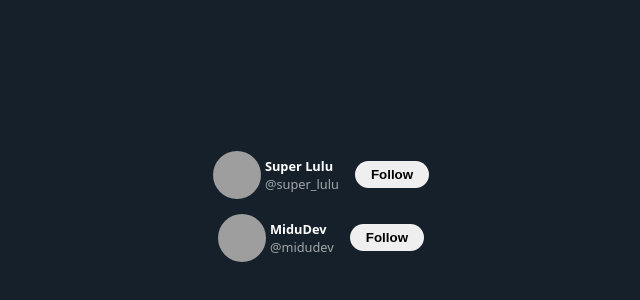
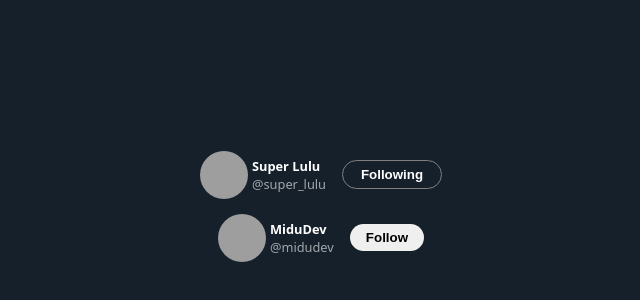
Before and after one commit to Lucrethon/Curso-React-Midudev, a React (Vite) app in the folder Projects/first_project/first_project/: page / in a window 1280 px wide. Shown: the part 194-494 px from the top of the page, without its empty margins (319-959 px from the left). Built offline with nearby package versions, Linux system fonts and the light colour scheme; grey boxes are pictures that could not be loaded.

Commit message:
twitter button unfollow hoover

```diff
--- a/Projects/first_project/first_project/src/App.css
+++ b/Projects/first_project/first_project/src/App.css
@@ -45,16 +45,32 @@
   transition: 0.5s, ease backgound-color;
 }
 
+.tw-followCard-stopFollowingButton {
+  display: block;
+}
+
+
 .tw-followCard-followButton.is-following {
   border: 1px solid gray;
-  color: gray;
+  color: #fff;
+  background-color: transparent;
+  width: 100px;
 }
 
 .tw-followCard-followButton.is-following:hover {
-  background-color:ivory;
+  background-color:rgba(255, 38, 9, 0.107);
+  border: 1px solid rgb(187, 22, 22);
   transition: 0.5s, ease backgound-color;
+  color: rgb(187, 22, 22);
 }
 
+.tw-followCard-followButton.is-following:hover .tw-followCard-text {
+  display: none;
+}
+
+.tw-followCard-followButton.is-following:hover .tw-followCard-stopFollowingButton {
+  display: block;
+}
 
 .tw-followCards {
     display: flex;
@@ -63,3 +79,7 @@
     justify-content: center;
     gap: 15px;
 }
+
+.tw-followCard-stopFollowingButton {
+  display: none;
+}
--- a/Projects/first_project/first_project/src/App.jsx
+++ b/Projects/first_project/first_project/src/App.jsx
@@ -20,6 +20,7 @@ import { TwitterCard } from './TwitterFollowCard.jsx'
         formatUsername: addAtt,
         accountName: "super_lulu",
         avatarUrl: "https://api.dicebear.com/10.x/lorelei/svg?seed=Felix",
+        initialIsFollowing: true
     }
 
 export function App() {
@@ -35,7 +36,7 @@ export function App() {
         formatUsername={addAtt}
         accountName="midudev"
         avatarUrl="https://api.dicebear.com/10.x/lorelei/svg?seed=Max"
-        >
+        initialIsFollowing={false}>
           MiduDev
         </TwitterCard>
     </div>
--- a/Projects/first_project/first_project/src/TwitterFollowCard.jsx
+++ b/Projects/first_project/first_project/src/TwitterFollowCard.jsx
@@ -44,7 +44,8 @@ import { useState } from 'react'
 // equivale a las típicas barras laterales de una página web
 
 
-export function TwitterCard ({ formatUsername, children, accountName = "unknown", avatarUrl }) { // Este componente lo tenemos que EXPORTAR para poder usarlo en otro archivo
+export function TwitterCard ({ formatUsername, children, accountName = "unknown", avatarUrl, initialIsFollowing = false
+}) { // Este componente lo tenemos que EXPORTAR para poder usarlo en otro archivo
 
 
     // -------------- Hooks -----------------
@@ -59,12 +60,17 @@ export function TwitterCard ({ formatUsername, children, accountName = "unknown"
     // el useState es un array:
     // [estado actual, funcion para cambiar estado actual]
 
+    // es una buena practica que si vas a pasar una prop como un estado, esta se llame inicialNombreEstado
+    // si vas a utilizar un inicial State (estado inicial) como prop, este SOLO SE INICIA UNA VEZ
+    // si quieres cambiar un estado del componente padre y pasarlo como prop al componente hijo para que este a su vez cambie un estado interno
+    // el estado del componente hijo NO va a cambiar, porque este solo se inicializa una vez
+    // el inicial state NO se propaga para abajo.
+
+
     // aqui se aplica la destructurarion: el useState es un array. Lo que hacemos nosotros es darle nombre a esos valores que estan dentro del array
-    const [isFollowing, setIsFollowing] = useState(false) // el parentesis es el estado inicial
+    const [isFollowing, setIsFollowing] = useState(initialIsFollowing) // el parentesis es el estado inicial
 
     // Esto ya hace que React sea dinamico y responda ante los cambios del usuario: pasarle funciones a los elementos dependiendo del estado en el que se encuentre
-
-    console.log(isFollowing);
 
     const text = isFollowing ? "Following" : "Follow";
 
@@ -121,8 +127,9 @@ export function TwitterCard ({ formatUsername, children, accountName = "unknown"
     <aside>
         <button className={buttonClassName}
         onClick={handleClick}>
-            {text}
+            <span className="tw-followCard-text">{text}</span>
             {/* Este texto se llama children porque es un texto envuelto por un boton que a su vez esta envuelto por un aside (contenedor padre) */}
+            <span className="tw-followCard-stopFollowingButton">Unfollow</span>
         </button>
     </aside>
 
```
